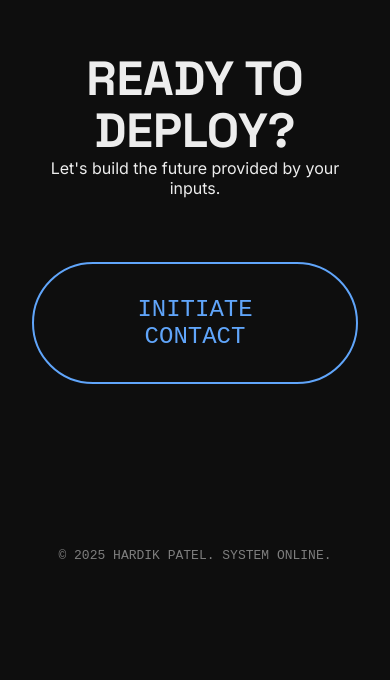
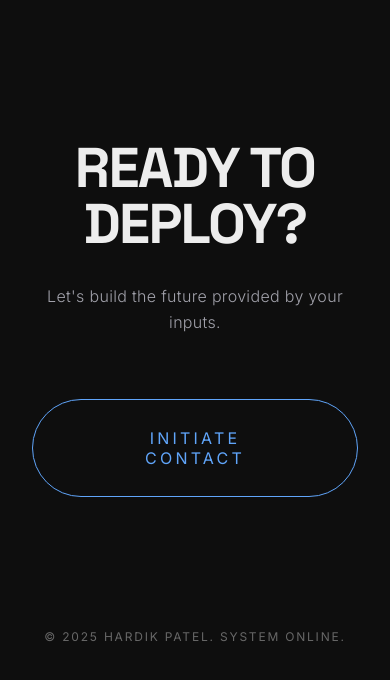
Before and after one commit to hardikpatel369/portfolio, a website built with Vite: page index.html in a window 390 px wide. Shown: the part 8852-9532 px from the top of the page. Before the commit the page ends 9497 px from the top, so only its background shows below. Built offline with nearby package versions, Linux system fonts and the light colour scheme; some packages are replaced by stand-ins of ours.

Commit message:
style: Refine footer layout, typography, and button styles for improved visual presentation.

```diff
--- a/style.css
+++ b/style.css
@@ -418,34 +418,64 @@ section {
 
 /* Footer */
 .footer {
-  height: 80vh;
+  min-height: 100vh;
   display: flex;
   justify-content: center;
   align-items: center;
   text-align: center;
+  padding: 8rem 0;
+}
+
+.footer__container {
+  display: flex;
+  flex-direction: column;
+  align-items: center;
+  justify-content: center;
+  gap: 0;
 }
 
 .footer__title {
-  font-size: clamp(3rem, 10vw, 8rem);
+  font-size: clamp(3.5rem, 12vw, 10rem);
+  font-weight: 700;
+  letter-spacing: -0.03em;
+  line-height: 1;
+  margin-bottom: 2rem;
+}
+
+.footer__text {
+  font-size: clamp(1rem, 2vw, 1.25rem);
+  color: var(--text-secondary);
+  font-weight: 300;
+  letter-spacing: 0.02em;
+  max-width: 600px;
+  line-height: 1.6;
+  margin-bottom: 4rem;
+}
+
+.footer__cta-wrapper {
+  margin-bottom: 8rem;
 }
 
 .magnetic-btn {
   display: inline-block;
-  padding: 2rem 4rem;
-  border: 2px solid var(--accent);
+  padding: 1.75rem 4rem;
+  border: 1px solid var(--accent);
   border-radius: 100px;
-  margin-top: 4rem;
   text-decoration: none;
   color: var(--accent);
-  font-family: monospace;
-  font-size: 1.5rem;
+  font-family: var(--font-body);
+  font-size: 1rem;
+  font-weight: 400;
+  letter-spacing: 0.2em;
+  text-transform: uppercase;
   position: relative;
   overflow: hidden;
-  transition: color 0.3s;
+  transition: color 0.4s var(--easing-smooth), border-color 0.4s var(--easing-smooth);
 }
 
 .magnetic-btn:hover {
   color: var(--bg-dark);
+  border-color: var(--accent);
 }
 
 .magnetic-btn__bg {
@@ -456,7 +486,7 @@ section {
   height: 100%;
   background: var(--accent);
   z-index: -1;
-  transition: left 0.3s var(--easing-smooth);
+  transition: left 0.4s var(--easing-smooth);
 }
 
 .magnetic-btn:hover .magnetic-btn__bg {
@@ -464,7 +494,9 @@ section {
 }
 
 .footer__credits {
-  margin-top: 10rem;
-  opacity: 0.5;
-  font-family: monospace;
+  opacity: 0.4;
+  font-family: var(--font-body);
+  font-size: 0.75rem;
+  letter-spacing: 0.15em;
+  text-transform: uppercase;
 }
```
